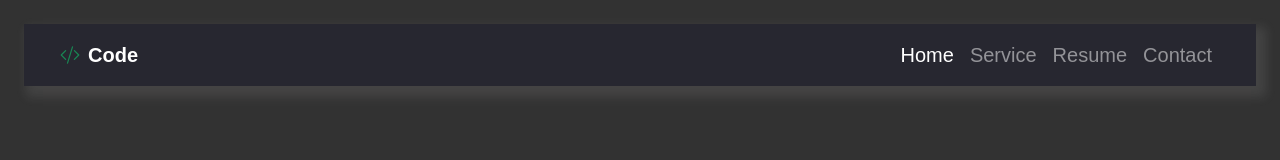
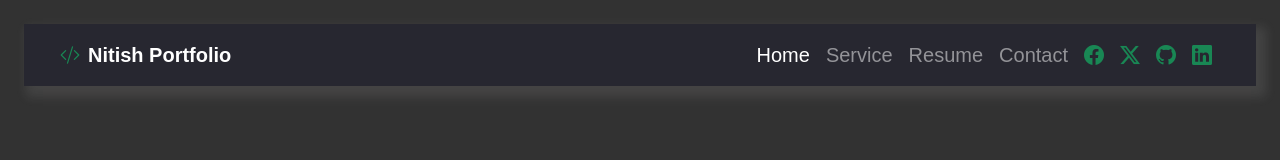
Before and after one commit to Nitishkrsahu/portfolio, a website: page public/Pages/index.html in a window 1280 px wide. Drawn offline with nearby package versions, Linux system fonts and the light colour scheme.

Commit message:
some social icon is added in header

```diff
--- a/public/Pages/index.html
+++ b/public/Pages/index.html
@@ -14,7 +14,7 @@
     <header>
         <nav class="navbar navbar-expand-lg px-lg-4 mx-lg-4 mt-4">
             <div class="container-fluid d-flex justify-content-between">
-                <a class="navbar-brand bi bi-code-slash fw-bold text-success" href="#"><span class="p-2 text-white">Code</span></a>
+                <a class="navbar-brand bi bi-code-slash fw-bold text-success" href="index.html"><span class="p-2 text-white">Nitish Portfolio</span></a>
                 <button class="navbar-toggler " type="button" data-bs-toggle="collapse"
                     data-bs-target="#navbarNavDropdown" aria-controls="navbarNavDropdown" aria-expanded="false"
                     aria-label="Toggle navigation">
@@ -34,6 +34,18 @@
                         <li class="nav-item">
                             <a class="nav-link text-white-50" href="#">Contact</a>
                         </li>
+                        <li class="nav-item">
+                            <a class="nav-link text-success bi bi-facebook" href="#"></a>
+                        </li>
+                        <li class="nav-item">
+                            <a class="nav-link bi bi-twitter-x text-success" href="#"></a>
+                        </li>
+                        <li class="nav-item">
+                            <a class="nav-link text-success bi bi-github" href="#"></a>
+                        </li>
+                        <li class="nav-item">
+                            <a class="nav-link bi bi-linkedin text-success" href="#"></a>
+                        </li>
                     </ul>
                 </div>
             </div>
```
